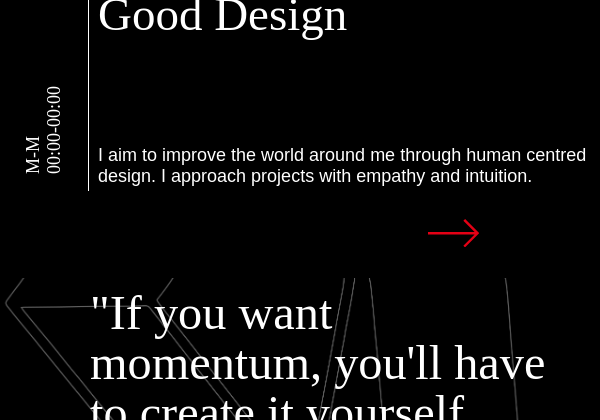
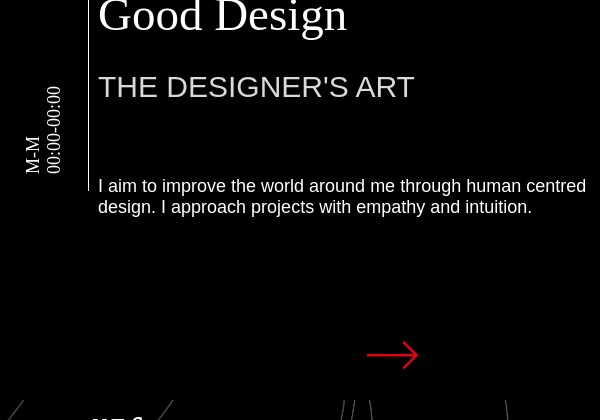
Before and after one commit to smc-dotexe/sadesign, a React (Create React App) app: page / in a window 600 px wide. Shown: the part 609-1029 px from the top of the page. Built offline with nearby package versions, Linux system fonts and the light colour scheme.

Commit message:
edited height on designtraining section for mobile views

```diff
--- a/src/components/sandwichComp/sandwichMenu.css
+++ b/src/components/sandwichComp/sandwichMenu.css
@@ -23,6 +23,7 @@
     grid-template-columns: 1fr 1fr;
     grid-template-rows: 20px 30px 20px 20px 1fr;
     transform: translateX(0);
+    overflow-y: hidden;
 }
 
 .sandwichComp h4 {
--- a/src/styles/responsiveDesignTraining.css
+++ b/src/styles/responsiveDesignTraining.css
@@ -1,5 +1,6 @@
 @media (max-width: 1065px) {
     .designTraining {
+        height: 85vmin;
         display: grid;
         grid-template-columns: minmax(88px, 10%) 1fr;
         grid-template-rows: minmax(354px, max-content) minmax(min-content, max-content);
@@ -37,6 +38,10 @@
 
 @media (min-width: 410px) and (max-width: 514px) {
 
+    .designTraining {
+        height: 145vmin;
+    }
+
     #rumbleSlideShow {
         grid-column: 1 / span 2;
     }
@@ -53,6 +58,9 @@
 }
 
 @media (max-width: 409px) {
+    .designTraining {
+        height: 165vmin;
+    }
     #rumbleSlideShow {
         grid-column: 1 / span 2;
     }
--- a/src/styles/responsiveDesignersArt.css
+++ b/src/styles/responsiveDesignersArt.css
@@ -17,15 +17,15 @@
 
 @media (min-width: 600px) and (max-width: 767px) {
   #daTitle {
-      grid-row: 2;
+      grid-row: 1;
       grid-column: 2 / span 3;
-      align-self: start;
-      margin-top: 50px;
+      align-self: center;
+      /* margin-top: 50px; */
       /* margin-bottom: -50px; */
   }
 
   #daTitleDescription {
-      align-self: center;
+      align-self: start;
       grid-column: 2 / span 3;
       margin-left: 10px;
   }
@@ -262,12 +262,12 @@ HEIGHT PROPERTIES
 
 
 @media (max-width: 767px) and (min-height: 300px) {
-    #daTitle {
+    /* #daTitle {
         display: none;
-    }
+    } */
 
     #arr1 {
-        justify-self: end;
+        justify-self: center;
     }
 }
 
```
